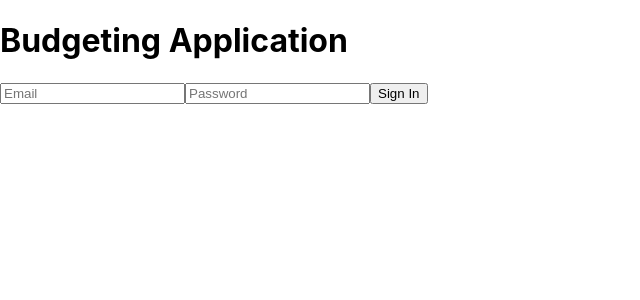
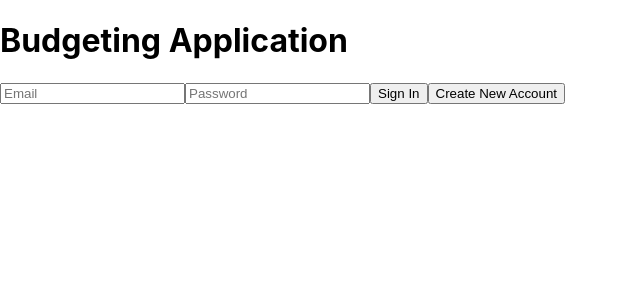
Before and after one commit to AAknow/Budgeting-Application, a React (Create React App) app in the folder client/: page / in a window 1280 px wide. Shown: the top 300 px of the page, without its empty margins (0-640 px from the left). Built offline with nearby package versions, Linux system fonts and the light colour scheme.

Commit message:
create button to navigate to signup page

```diff
--- a/client/src/pages/Login.js
+++ b/client/src/pages/Login.js
@@ -65,6 +65,10 @@ function Login() {
 
             <button onClick={signIn}>Sign In</button>
 
+            <button onClick={() => navigate("/signup")}>
+                Create New Account
+            </button>
+
         </div>
     );
 }
```
